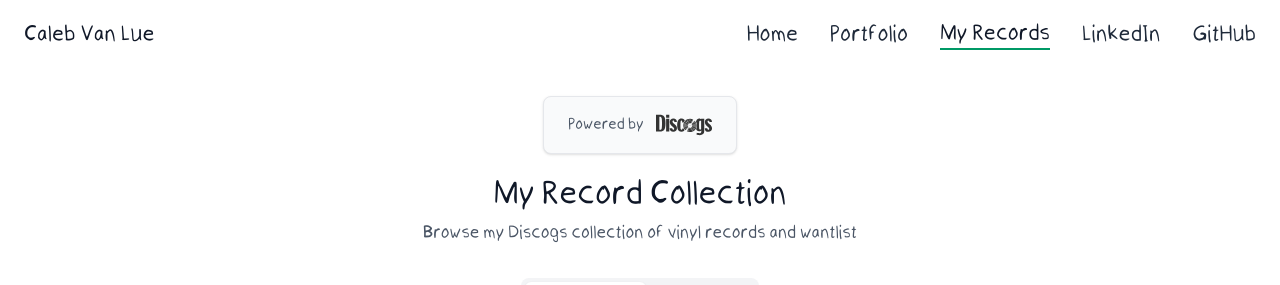
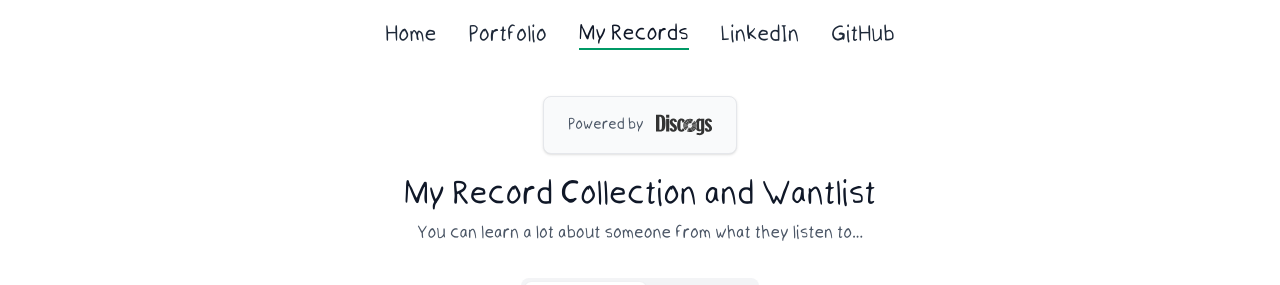
Before and after one commit to caleb-vanlue/side-a, a Next.js app: page /collection in a window 1280 px wide. Shown: the top 285 px of the page. Built offline with nearby package versions, Linux system fonts and the light colour scheme; no server answers.

Commit message:
some styling changes

```diff
--- a/src/app/collection/page.tsx
+++ b/src/app/collection/page.tsx
@@ -144,8 +144,8 @@ export default function CollectionPage() {
   return (
     <CollectionProvider>
       <CollectionLayout
-        title="My Record Collection"
-        description="Browse my Discogs collection of vinyl records and wantlist"
+        title="My Record Collection and Wantlist"
+        description="You can learn a lot about someone from what they listen to..."
       >
         <CollectionTabs />
       </CollectionLayout>
--- a/src/components/Navigation.tsx
+++ b/src/components/Navigation.tsx
@@ -52,11 +52,7 @@ export default function Navigation() {
           : "bg-white/10 backdrop-blur-sm py-5"
       }`}
     >
-      <div className="container mx-auto px-6 flex justify-between items-center">
-        <Link href="/" className="text-xl font-medium text-gray-900">
-          Caleb Van Lue
-        </Link>
-
+      <div className="container mx-auto px-6 flex justify-center items-center">
         <div className="flex items-center space-x-8">
           {NAVIGATION_LINKS.map((link) => (
             <Link
```
